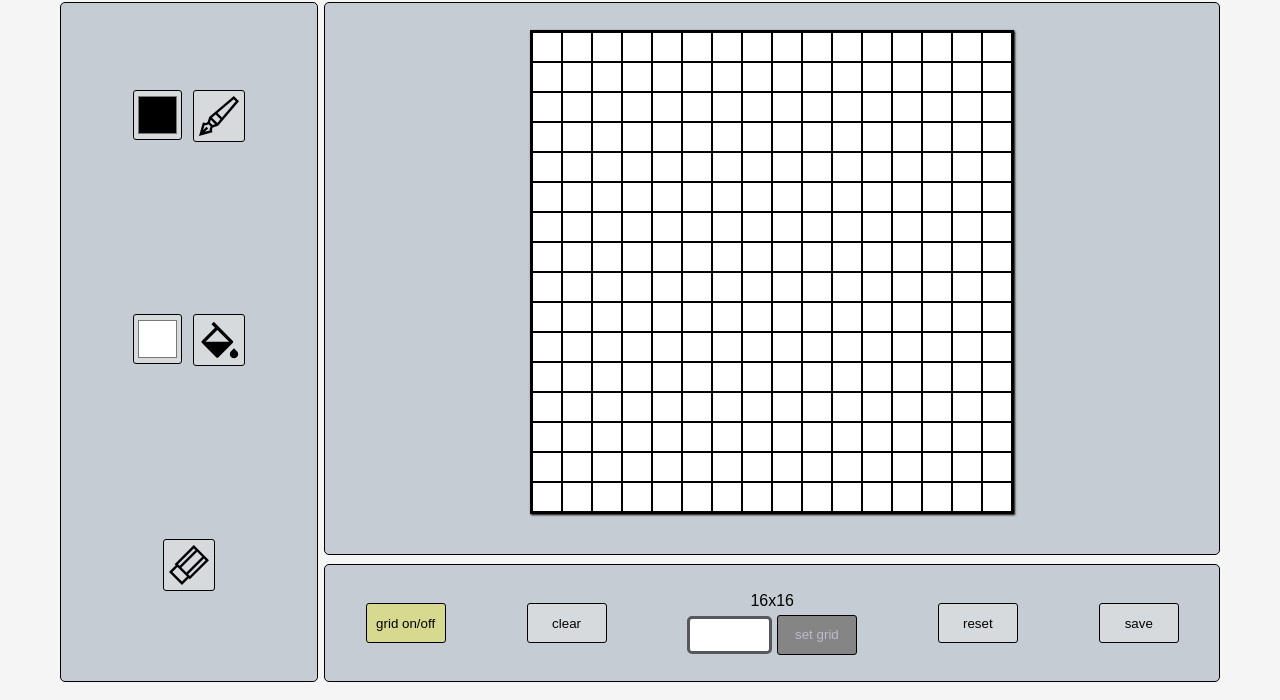
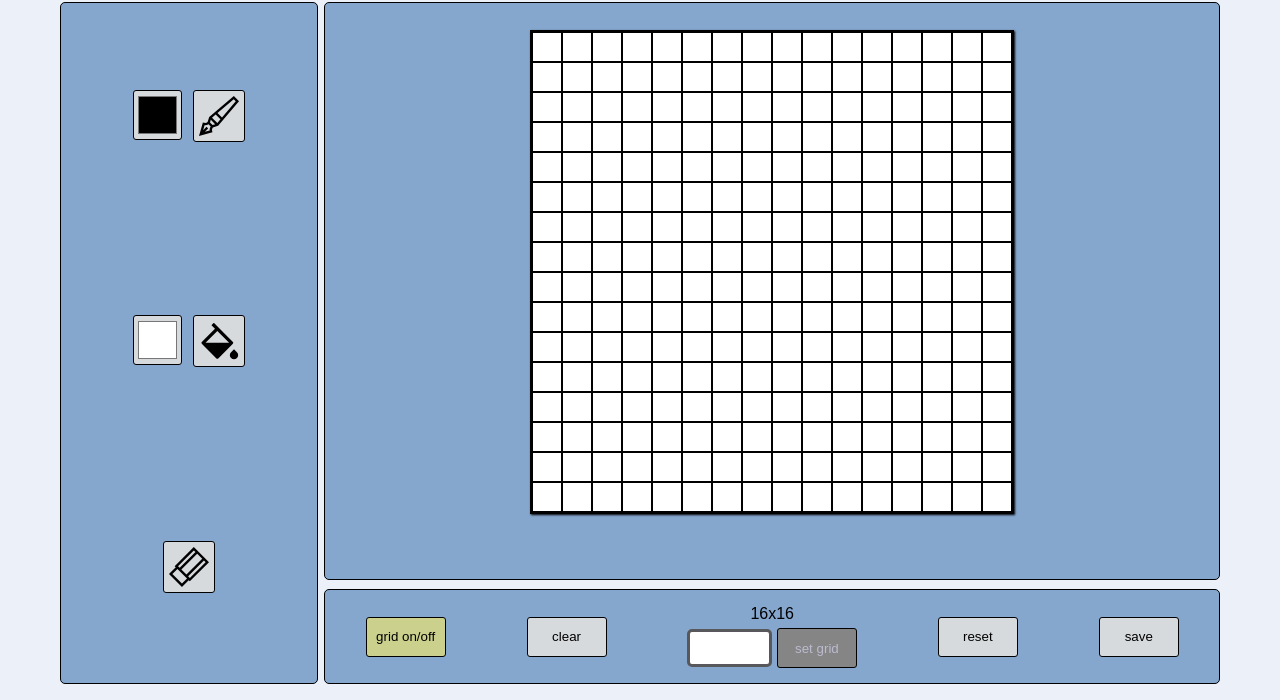
Before and after one commit to pmbechard/Pixton, a plain HTML site: page index.html in a window 1280 px wide. Shown: the part 100-800 px from the top of the page. Drawn offline with Linux system fonts and the light colour scheme.

Commit message:
Adds powder blue theme to stylesheet

```diff
--- a/style.css
+++ b/style.css
@@ -9,7 +9,7 @@ body {
     flex-direction: column;
     height: 100vh;
     width: 100vw;
-    background-color:whitesmoke;
+    background-color:rgb(235, 240, 249);
     overflow-y: scroll;
 }
 
@@ -63,7 +63,6 @@ body {
     display: flex;
     flex-wrap: wrap;
     justify-content: center;
-    height: 85vh;
     width: 100vw;
     gap: 0.5%;
     margin: 0.5% 0;
@@ -71,9 +70,10 @@ body {
 
 #body-area-left {
     width: 20vw;
+    height: 85vh;
     border: 1px solid black;
     border-radius: 5px;
-    background-color: rgb(198, 204, 211);
+    background-color: rgb(134, 167, 205);
 }
 
 #toolbar {
@@ -138,7 +138,7 @@ body {
     border: 1px solid black;
     border-radius: 5px;
     padding: 3%;
-    background-color: rgb(198, 204, 211);
+    background-color: rgb(134, 167, 205);
 }
 
 #grid {
@@ -165,8 +165,9 @@ body {
     border: 1px solid black;
     border-radius: 5px;
     padding: 3% 0;
-    background-color: rgb(198, 204, 211);
+    background-color: rgb(134, 167, 205);
     color: white;
+    height: 5vh;
 }
 
 #options button {
```
